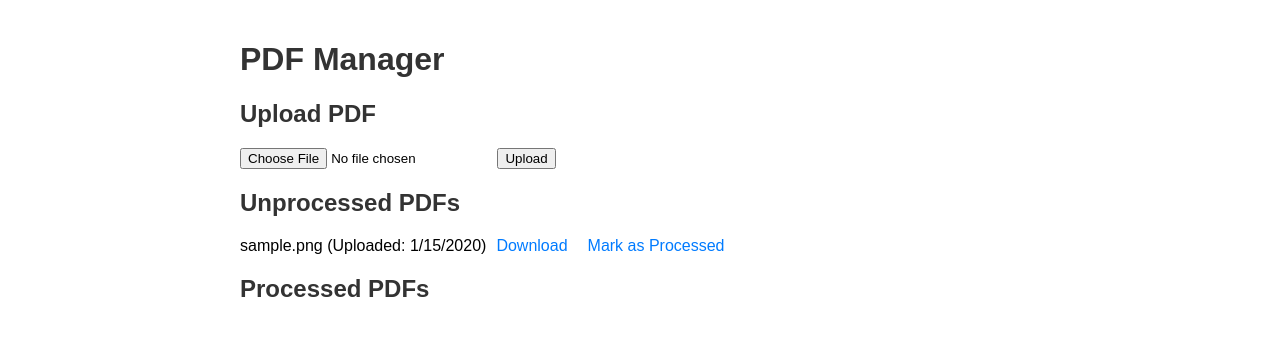
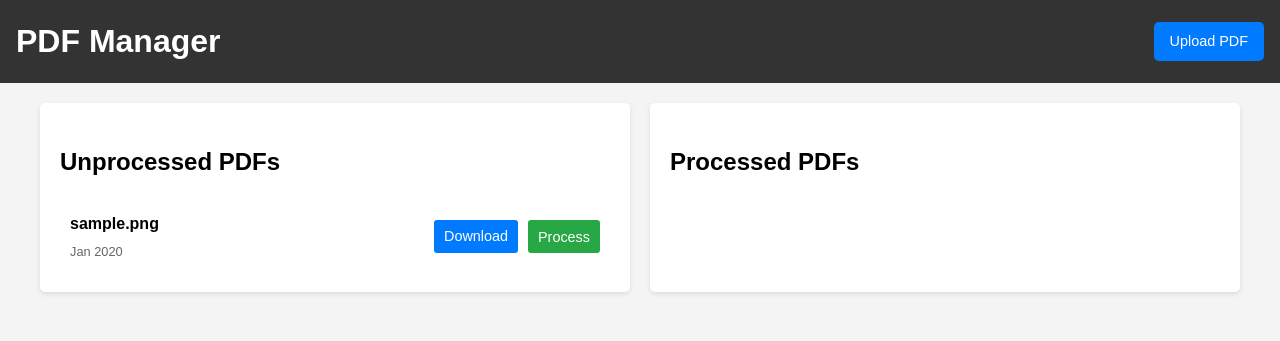
Before and after one commit to michalito/pdf-sharer, a Flask app: page / in a window 1280 px wide. Shown: the top 341 px of the page. Run offline with Flask 2, Linux system fonts and the light colour scheme; tables that the repository leaves empty hold one stand-in row (values such as "Sample post").

Commit message:
Updated UI

```diff
--- a/app/routes/main.py
+++ b/app/routes/main.py
@@ -66,7 +66,9 @@
 
 @main.route('/api/pdfs/<int:pdf_id>/process', methods=['POST'])
 def process_pdf(pdf_id):
-    pdf = pdf_service.mark_as_processed(pdf_id)
+    data = request.json
+    new_status = data.get('status', 'Processed')
+    pdf = pdf_service.update_pdf_status(pdf_id, new_status)
     if not pdf:
         raise NotFound('PDF not found')
     return jsonify(pdf.to_dict())
--- a/app/static/css/styles.css
+++ b/app/static/css/styles.css
@@ -1,36 +1,134 @@
 body {
     font-family: Arial, sans-serif;
-    max-width: 800px;
-    margin: 0 auto;
-    padding: 20px;
+    line-height: 1.6;
+    margin: 0;
+    padding: 0;
+    background-color: #f4f4f4;
 }
 
-h1, h2 {
-    color: #333;
+header {
+    background-color: #333;
+    color: #fff;
+    padding: 1rem;
+    display: flex;
+    justify-content: space-between;
+    align-items: center;
 }
 
-ul {
+h1 {
+    margin: 0;
+}
+
+main {
+    max-width: 1200px;
+    margin: 20px auto;
+    padding: 0 20px;
+}
+
+#upload-section {
+    display: flex;
+    align-items: center;
+}
+
+#upload-form {
+    display: flex;
+    align-items: center;
+}
+
+.file-input-label {
+    display: inline-block;
+    padding: 8px 16px;
+    background-color: #007bff;
+    color: #fff;
+    border-radius: 5px;
+    cursor: pointer;
+    font-size: 0.9rem;
+}
+
+.file-input-label:hover {
+    background-color: #0056b3;
+}
+
+#pdf-lists {
+    display: flex;
+    justify-content: space-between;
+    gap: 20px;
+}
+
+.pdf-column {
+    flex-basis: calc(50% - 10px);
+    background-color: #fff;
+    border-radius: 5px;
+    padding: 20px;
+    box-shadow: 0 2px 5px rgba(0, 0, 0, 0.1);
+}
+
+.pdf-list {
     list-style-type: none;
     padding: 0;
+    margin: 0;
 }
 
-li {
-    margin-bottom: 10px;
+.pdf-item {
+    display: flex;
+    justify-content: space-between;
+    align-items: center;
+    padding: 10px;
+    border-bottom: 1px solid #eee;
+    cursor: move;
 }
 
-a {
-    text-decoration: none;
-    color: #007bff;
-    margin-right: 10px;
+.pdf-item:last-child {
+    border-bottom: none;
 }
 
-.flash-messages {
-    margin-bottom: 20px;
+.pdf-info {
+    display: flex;
+    flex-direction: column;
+    flex-grow: 1;
+}
+
+.pdf-name {
+    font-weight: bold;
+    margin-bottom: 5px;
+}
+
+.pdf-date {
+    font-size: 0.8rem;
+    color: #666;
+}
+
+.pdf-actions {
+    display: flex;
+    gap: 10px;
+}
+
+.action-btn {
+    padding: 5px 10px;
+    background-color: #007bff;
+    color: #fff;
+    text-decoration: none;
+    border-radius: 3px;
+    font-size: 0.9rem;
+    border: none;
+    cursor: pointer;
+}
+
+.action-btn:hover {
+    background-color: #0056b3;
+}
+
+.process-btn {
+    background-color: #28a745;
+}
+
+.process-btn:hover {
+    background-color: #218838;
 }
 
 .alert {
     padding: 10px;
-    border-radius: 4px;
+    border-radius: 5px;
     margin-bottom: 10px;
 }
 
@@ -45,3 +143,18 @@
     border-color: #f5c6cb;
     color: #721c24;
 }
+
+.pdf-item.dragging {
+    opacity: 0.5;
+}
+
+.pdf-column.drag-over {
+    background-color: #e9ecef;
+}
+
+#flash-messages {
+    position: fixed;
+    top: 20px;
+    right: 20px;
+    z-index: 1000;
+}
--- /dev/null
+++ b/app/static/js/main.js
@@ -0,0 +1,130 @@
+document.addEventListener('DOMContentLoaded', () => {
+    const fileInput = document.getElementById('file-input');
+    const fileInputLabel = document.querySelector('.file-input-label');
+    const uploadForm = document.getElementById('upload-form');
+    const pdfLists = document.querySelectorAll('.pdf-list');
+    const processBtns = document.querySelectorAll('.process-btn');
+
+    // File input handling
+    fileInput.addEventListener('change', (e) => {
+        if (e.target.files.length > 0) {
+            document.getElementById('submit-btn').click();
+        }
+    });
+
+    // Drag and drop for file upload
+    ['dragenter', 'dragover', 'dragleave', 'drop'].forEach(eventName => {
+        uploadForm.addEventListener(eventName, preventDefaults, false);
+    });
+
+    function preventDefaults(e) {
+        e.preventDefault();
+        e.stopPropagation();
+    }
+
+    ['dragenter', 'dragover'].forEach(eventName => {
+        uploadForm.addEventListener(eventName, highlight, false);
+    });
+
+    ['dragleave', 'drop'].forEach(eventName => {
+        uploadForm.addEventListener(eventName, unhighlight, false);
+    });
+
+    function highlight(e) {
+        uploadForm.classList.add('highlight');
+    }
+
+    function unhighlight(e) {
+        uploadForm.classList.remove('highlight');
+    }
+
+    uploadForm.addEventListener('drop', handleDrop, false);
+
+    function handleDrop(e) {
+        const dt = e.dataTransfer;
+        const files = dt.files;
+        fileInput.files = files;
+        document.getElementById('submit-btn').click();
+    }
+
+    // Drag and drop for PDF items
+    pdfLists.forEach(list => {
+        list.addEventListener('dragstart', dragStart);
+        list.addEventListener('dragenter', dragEnter);
+        list.addEventListener('dragover', dragOver);
+        list.addEventListener('dragleave', dragLeave);
+        list.addEventListener('drop', drop);
+    });
+
+    function dragStart(e) {
+        e.dataTransfer.setData('text/plain', e.target.dataset.id);
+        e.target.classList.add('dragging');
+    }
+
+    function dragEnter(e) {
+        e.preventDefault();
+        e.target.closest('.pdf-column').classList.add('drag-over');
+    }
+
+    function dragOver(e) {
+        e.preventDefault();
+    }
+
+    function dragLeave(e) {
+        e.target.closest('.pdf-column').classList.remove('drag-over');
+    }
+
+    function drop(e) {
+        e.preventDefault();
+        const id = e.dataTransfer.getData('text');
+        const draggableElement = document.querySelector(`[data-id="${id}"]`);
+        const dropzone = e.target.closest('.pdf-list');
+        dropzone.appendChild(draggableElement);
+        e.target.closest('.pdf-column').classList.remove('drag-over');
+        draggableElement.classList.remove('dragging');
+
+        // Update the PDF status
+        const newStatus = dropzone.closest('.pdf-column').id === 'unprocessed-pdfs' ? 'Unprocessed' : 'Processed';
+        updatePDFStatus(id, newStatus);
+
+        // Update the process button visibility
+        const processBtn = draggableElement.querySelector('.process-btn');
+        if (newStatus === 'Processed' && processBtn) {
+            processBtn.remove();
+        } else if (newStatus === 'Unprocessed' && !processBtn) {
+            const actionsDiv = draggableElement.querySelector('.pdf-actions');
+            const newProcessBtn = document.createElement('button');
+            newProcessBtn.className = 'action-btn process-btn';
+            newProcessBtn.textContent = 'Process';
+            newProcessBtn.addEventListener('click', processBtnClickHandler);
+            actionsDiv.appendChild(newProcessBtn);
+        }
+    }
+
+    function processBtnClickHandler(e) {
+        const pdfItem = e.target.closest('.pdf-item');
+        const id = pdfItem.dataset.id;
+        updatePDFStatus(id, 'Processed');
+        document.querySelector('#processed-pdfs .pdf-list').appendChild(pdfItem);
+        e.target.remove();
+    }
+
+    // Process button handling
+    document.querySelectorAll('.process-btn').forEach(btn => {
+        btn.addEventListener('click', processBtnClickHandler);
+    });
+
+    // Function to update PDF status
+    function updatePDFStatus(id, status) {
+        fetch(`/api/pdfs/${id}/process`, {
+            method: 'POST',
+            headers: {
+                'Content-Type': 'application/json',
+            },
+            body: JSON.stringify({ status: status }),
+        })
+        .then(response => response.json())
+        .then(data => console.log('PDF status updated:', data))
+        .catch(error => console.error('Error updating PDF status:', error));
+    }
+});
--- a/app/templates/index.html
+++ b/app/templates/index.html
@@ -7,75 +7,65 @@
     <link rel="stylesheet" href="{{ url_for('static', filename='css/styles.css') }}">
 </head>
 <body>
+    <header>
         <h1>PDF Manager</h1>
+        <div id="upload-section">
+            <form id="upload-form" action="{{ url_for('main.upload_file') }}" method="post" enctype="multipart/form-data">
+                <input type="file" name="file" id="file-input" accept=".pdf" hidden>
+                <label for="file-input" class="file-input-label">Upload PDF</label>
+                <button type="submit" hidden id="submit-btn">Upload</button>
+            </form>
+        </div>
+    </header>
 
+    <main>
+        <section id="pdf-lists">
+            <div id="unprocessed-pdfs" class="pdf-column">
+                <h2>Unprocessed PDFs</h2>
+                <ul class="pdf-list">
+                    {% for pdf in pdfs if pdf.status == 'Unprocessed' %}
+                    <li class="pdf-item" draggable="true" data-id="{{ pdf.id }}">
+                        <div class="pdf-info">
+                            <span class="pdf-name">{{ pdf.filename }}</span>
+                            <span class="pdf-date">{{ pdf.upload_date.strftime('%b %Y') }}</span>
+                        </div>
+                        <div class="pdf-actions">
+                            <a href="{{ url_for('main.download_pdf', pdf_id=pdf.id) }}" class="action-btn">Download</a>
+                            <button class="action-btn process-btn">Process</button>
+                        </div>
+                    </li>
+                    {% endfor %}
+                </ul>
+            </div>
+            <div id="processed-pdfs" class="pdf-column">
+                <h2>Processed PDFs</h2>
+                <ul class="pdf-list">
+                    {% for pdf in pdfs if pdf.status == 'Processed' %}
+                    <li class="pdf-item" draggable="true" data-id="{{ pdf.id }}">
+                        <div class="pdf-info">
+                            <span class="pdf-name">{{ pdf.filename }}</span>
+                            <span class="pdf-date">{{ pdf.upload_date.strftime('%b %Y') }}</span>
+                        </div>
+                        <div class="pdf-actions">
+                            <a href="{{ url_for('main.download_pdf', pdf_id=pdf.id) }}" class="action-btn">Download</a>
+                        </div>
+                    </li>
+                    {% endfor %}
+                </ul>
+            </div>
+        </section>
+    </main>
+
+    <div id="flash-messages">
         {% with messages = get_flashed_messages(with_categories=true) %}
         {% if messages %}
-            <div class="flash-messages">
         {% for category, message in messages %}
         <div class="alert alert-{{ category }}">{{ message }}</div>
         {% endfor %}
-            </div>
         {% endif %}
         {% endwith %}
+    </div>
 
-    <h2>Upload PDF</h2>
-    <form action="{{ url_for('main.upload_file') }}" method="post" enctype="multipart/form-data">
-        <input type="file" name="file" accept=".pdf" required>
-        <button type="submit">Upload</button>
-    </form>
-
-    <h2>Unprocessed PDFs</h2>
-    <ul id="unprocessed-pdfs"></ul>
-
-    <h2>Processed PDFs</h2>
-    <ul id="processed-pdfs"></ul>
-
-    <script>
-        function fetchPDFs() {
-            fetch('/api/pdfs')
-                .then(response => response.json())
-                .then(pdfs => {
-                    const unprocessedList = document.getElementById('unprocessed-pdfs');
-                    const processedList = document.getElementById('processed-pdfs');
-                    unprocessedList.innerHTML = '';
-                    processedList.innerHTML = '';
-
-                    pdfs.forEach(pdf => {
-                        const li = document.createElement('li');
-                        li.textContent = `${pdf.filename} (Uploaded: ${new Date(pdf.upload_date).toLocaleDateString()})`;
-
-                        const downloadLink = document.createElement('a');
-                        downloadLink.href = `/api/pdfs/${pdf.id}`;
-                        downloadLink.textContent = 'Download';
-                        downloadLink.style.marginLeft = '10px';
-                        li.appendChild(downloadLink);
-
-                        if (pdf.status === 'Unprocessed') {
-                            const processLink = document.createElement('a');
-                            processLink.href = '#';
-                            processLink.textContent = 'Mark as Processed';
-                            processLink.style.marginLeft = '10px';
-                            processLink.onclick = (e) => {
-                                e.preventDefault();
-                                fetch(`/api/pdfs/${pdf.id}/process`, { method: 'POST' })
-                                    .then(() => fetchPDFs());
-                            };
-                            li.appendChild(processLink);
-                            unprocessedList.appendChild(li);
-                        } else {
-                            processedList.appendChild(li);
-                        }
-                    });
-                })
-                .catch(error => console.error('Error:', error));
-        }
-
-        // Fetch PDFs when the page loads
-        fetchPDFs();
-
-        // Fetch PDFs every 5 seconds to keep the list updated
-        setInterval(fetchPDFs, 5000);
-    </script>
+    <script src="{{ url_for('static', filename='js/main.js') }}"></script>
 </body>
 </html>
```
Also changed, not shown: app/services/pdf_service.py (+7 -0 lines). Lines whose indentation alone changed are shown as unchanged.
